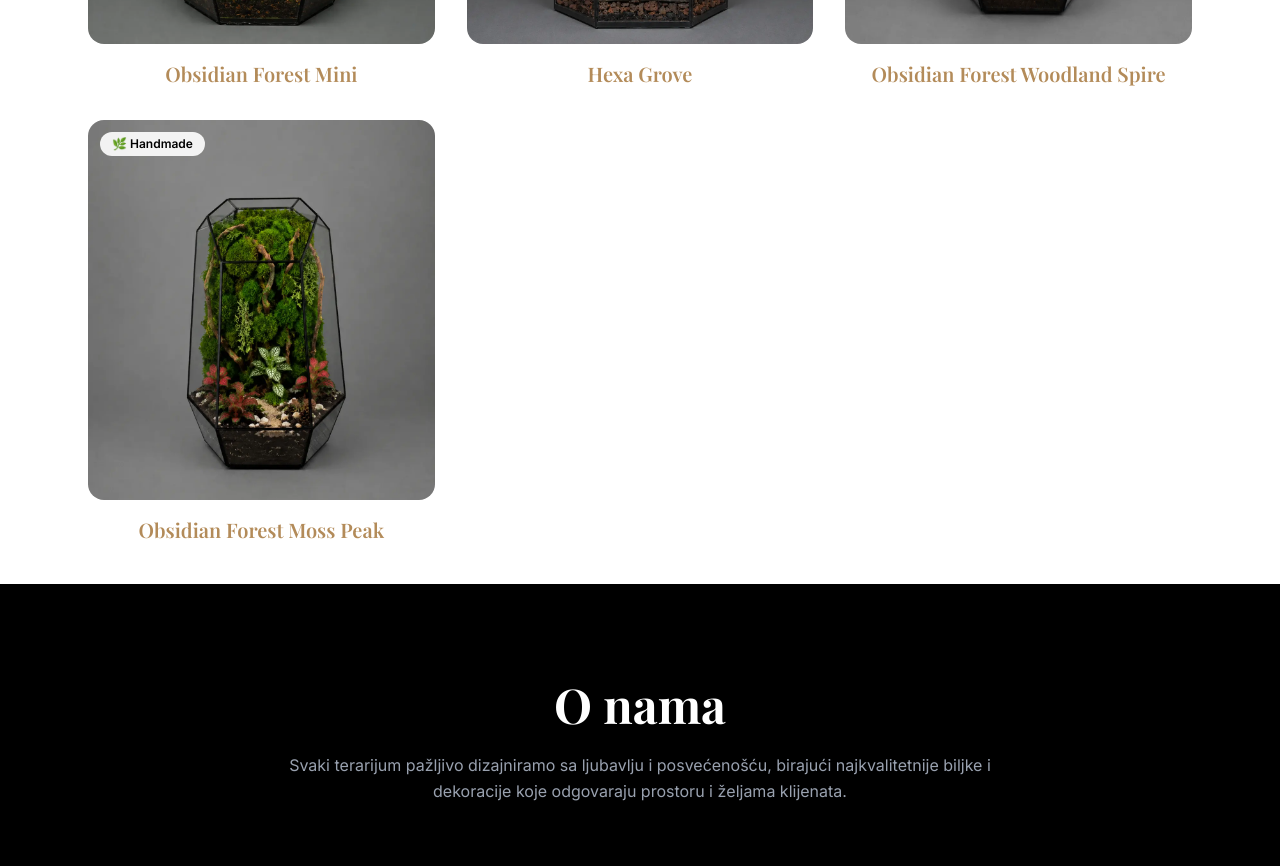
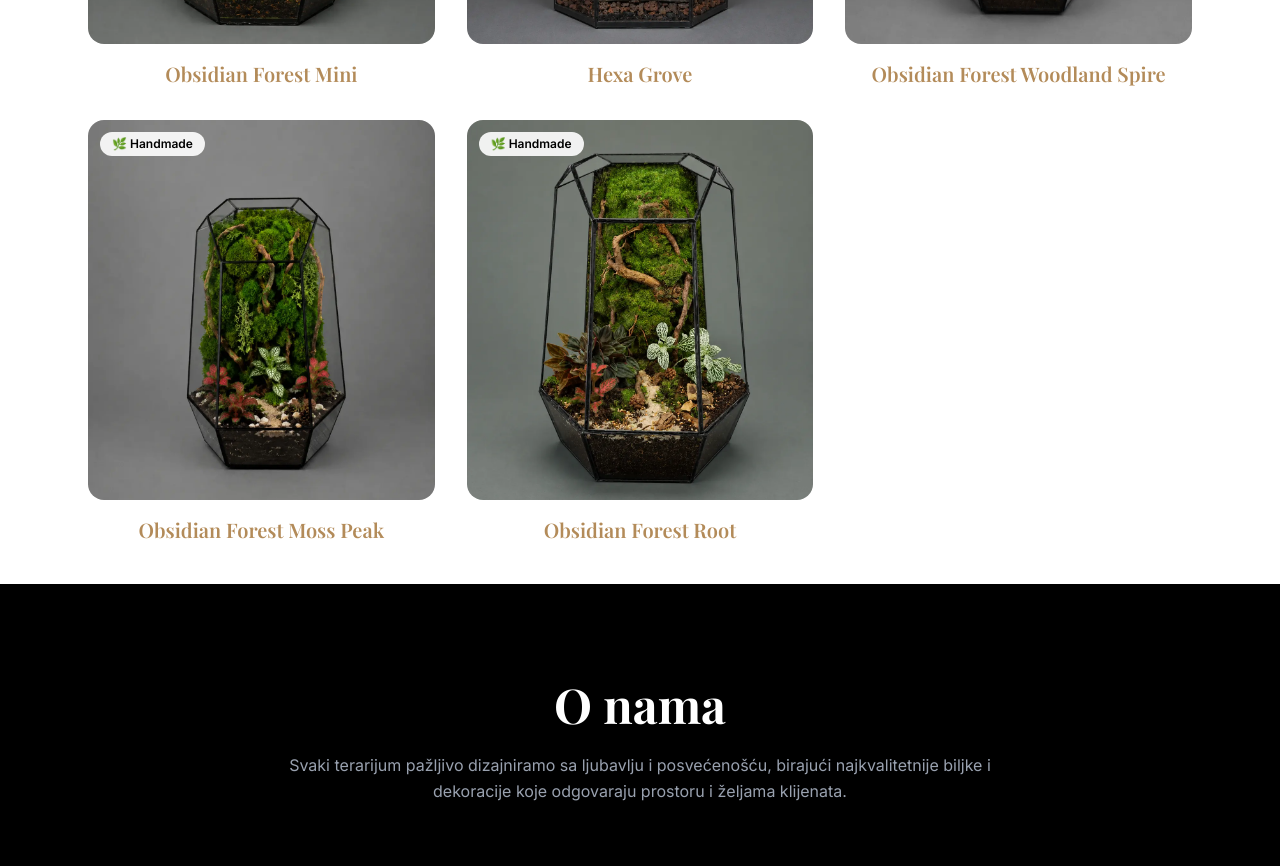
Before and after one commit to munja-cpu/terramnext, a Next.js app: page / in a window 1280 px wide. Shown: the part 1740-2606 px from the top of the page. Built offline with nearby package versions, Linux system fonts and the light colour scheme; a web font is replaced by a local one.

Commit message:
dodaj 1 proizvod

```diff
--- a/app/components/Products.tsx
+++ b/app/components/Products.tsx
@@ -68,6 +68,14 @@ const products = [
     desc: "Ručno izrađen terarijum sa dominantnim moss zidom i tropskim biljkama koje stvaraju izgled minijaturnog rainforest vrha u modernoj geometrijskoj formi. Idealno kao upečatljiv prirodni detalj enterijera.🌿",
     size: "40x30x30",
   },
+  {
+    id: 8,
+    name: "Obsidian Forest Root",
+    slug: "obsidian-forest-root",
+    image: "/proizvodi/08.webp",
+    desc: "Ručno pravljen terarijum sa moss zidom kroz koji se grane elegantno uvijaju i stvaraju osećaj male skrivene šume. Pažljivo uklopljene fitonije i dekorativno zelenilo donose kontrast i živost, dok detalji od Dragon Stone kamenčića upotpunjuju prirodan izgled. Moderan geometrijski dizajn čini ga jedinstvenim detaljem za svaki prostor.🌿",
+    size: "30x20x20",
+  },
 ];
 
 export default function Products({ showBadges }: { showBadges?: boolean }) {
--- a/app/products/[slug]/page.tsx
+++ b/app/products/[slug]/page.tsx
@@ -65,6 +65,14 @@ const products: Product[] = [
     desc: "Obsidian Forest: Moss Peak inspirisan je izgledom obraslog planinskog vrha prekrivenog mahovinom i tropskim detaljima. Vertikalna kompozicija, prirodne grane i pažljivo uklopljene fitonije stvaraju dubinu i osećaj miniature rainforest pejzaža unutar elegantnog geometrijskog stakla. Ručno izrađen kao spoj prirode i modernog dizajna, ovaj terarijum donosi smirujuću atmosferu u svaki prostor.🌿",
     size: "40x30x30",
   },
+  {
+    id: 8,
+    name: "Obsidian Forest Root",
+    slug: "obsidian-forest-root",
+    image: "/proizvodi/08.webp",
+    desc: "Ručno pravljen terarijum sa moss zidom kroz koji se grane elegantno uvijaju i stvaraju osećaj male skrivene šume. Pažljivo uklopljene fitonije i dekorativno zelenilo donose kontrast i živost, dok detalji od Dragon Stone kamenčića upotpunjuju prirodan izgled. Moderan geometrijski dizajn čini ga jedinstvenim detaljem za svaki prostor.🌿",
+    size: "30x20x20",
+  },
 ];
 
 export default async function ProductPage({ params }: { params: Promise<{ slug: string }> }) {
```
Also changed, not shown: public/proizvodi/08.webp (added).
